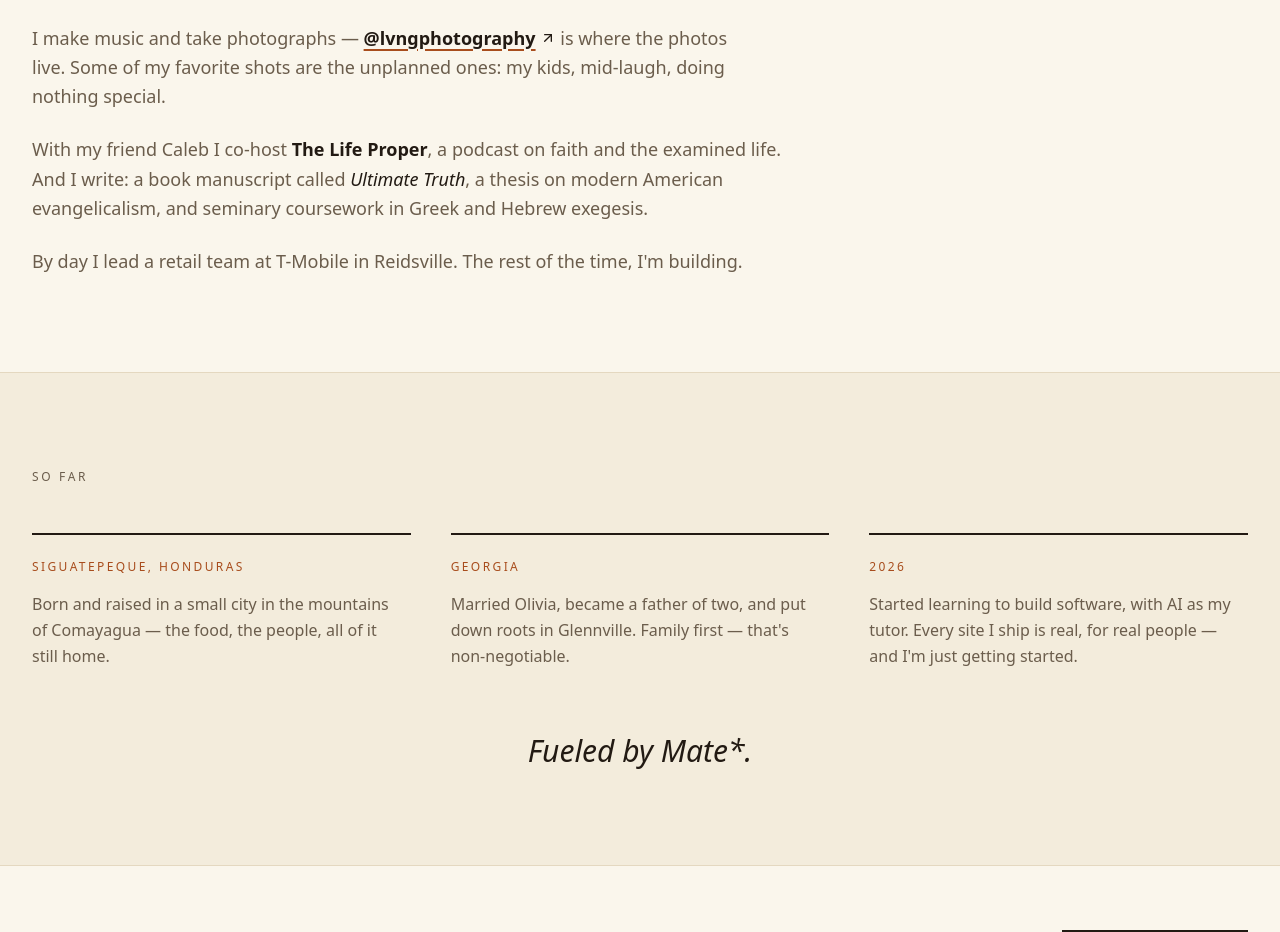
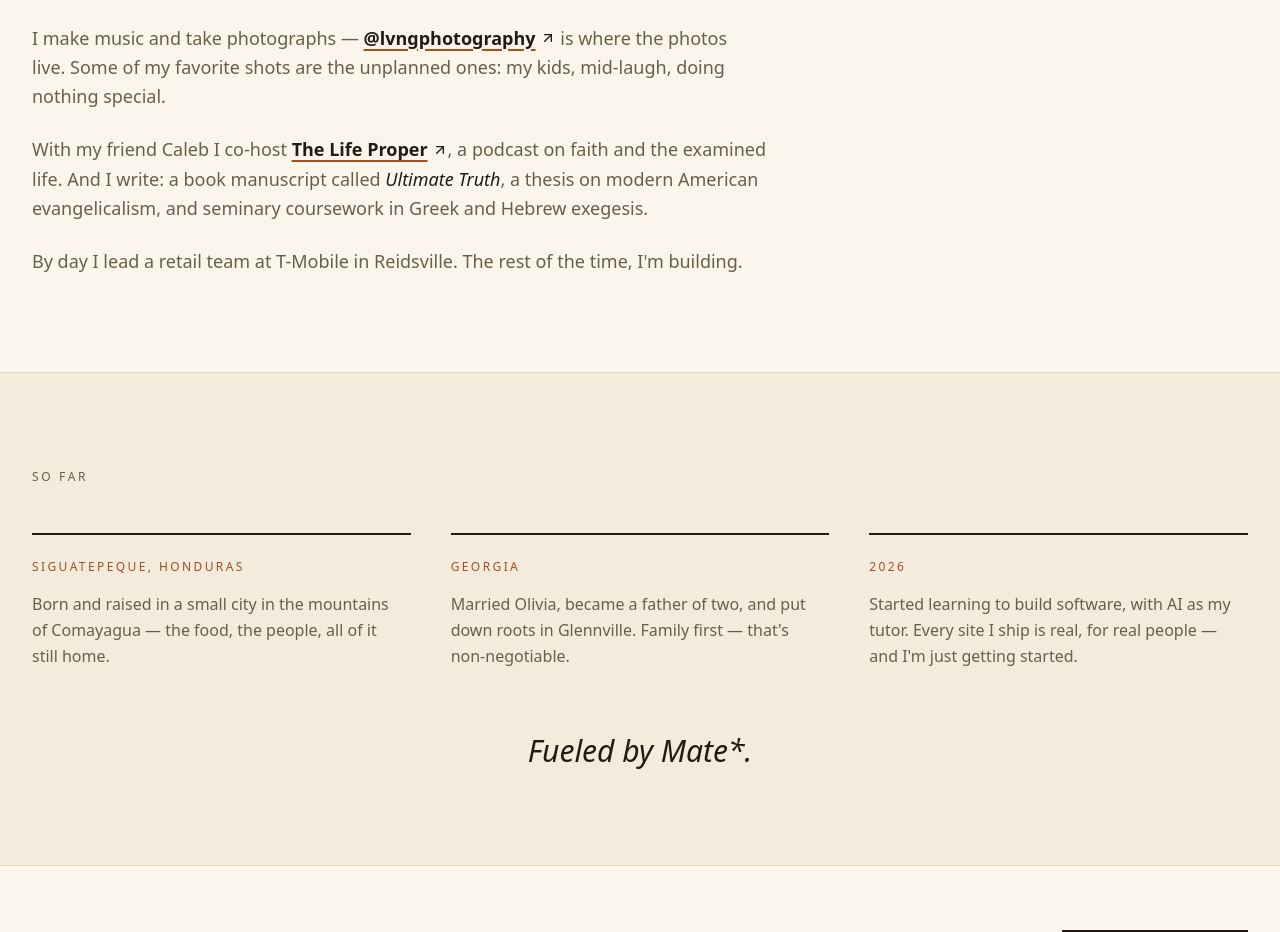
Before and after one commit to rardo711/rardo, a Next.js app: page /about in a window 1280 px wide. Shown: the part 2060-2992 px from the top of the page. Built offline with nearby package versions, Linux system fonts and the light colour scheme.

Commit message:
Link The Life Proper to the Spotify show

```diff
--- a/app/about/page.tsx
+++ b/app/about/page.tsx
@@ -168,7 +168,15 @@ export default function About() {
             <Reveal delay={0.12}>
               <p>
                 With my friend Caleb I co-host{" "}
-                <span className="font-semibold text-ink">The Life Proper</span>
+                <a
+                  href="https://open.spotify.com/show/2rxl4jrLFaQ2SYb75NGDYj"
+                  target="_blank"
+                  rel="noreferrer"
+                  className="inline-flex items-center gap-1 font-semibold text-ink underline decoration-accent decoration-2 underline-offset-4"
+                >
+                  The Life Proper
+                  <ArrowUpRight size={16} aria-hidden />
+                </a>
                 , a podcast on faith and the examined life. And I write: a
                 book manuscript called{" "}
                 <span className="font-display italic text-ink">
```
